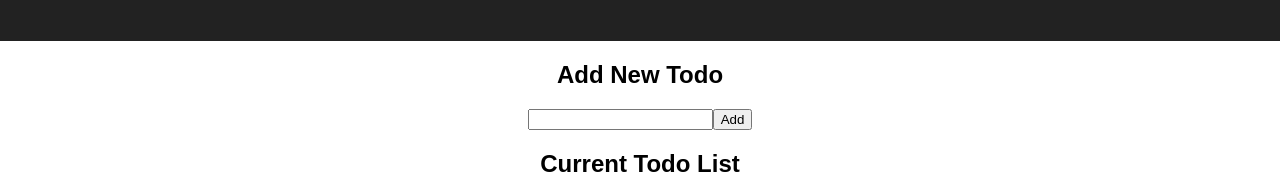
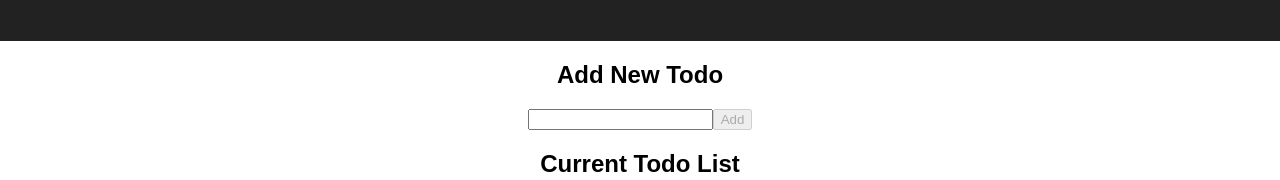
Before and after one commit to silent-conspiracy/react-todo, a React (Create React App) app: page / in a window 1280 px wide. Shown: the part 149-329 px from the top of the page. Built offline with nearby package versions, Linux system fonts and the light colour scheme.

Commit message:
Demonstrating conditional rendering

```diff
--- a/src/TodoInput.js
+++ b/src/TodoInput.js
@@ -1,18 +1,42 @@
 import React from 'react';
 
 class TodoInput extends React.Component {
+  constructor(props) {
+    super(props);
+    this.state = {
+      inputValue: ""
+    }
+  }
+
+  handleChange() {
+    let todo = this.refs._todoInput.value;
+    this.setState({
+      inputValue: todo
+    })
+  }
 
   addTodoList() {
-    let todo = this.refs._todoInput.value;
-    this.props.addFunction(todo);
+    this.props.addFunction(this.state.inputValue);
+    this.setState({
+      inputValue: ""
+    });
+    this.refs._todoInput.value = "";
+  }
+
+  renderButton() {;
+    if (this.state.inputValue) {
+      return (<button onClick={this.addTodoList.bind(this)}>Add</button>);
+    } else {
+      return (<button disabled="true">Add</button>);
+    }
   }
 
   render() {
     return (
       <div>
         {this.props.children}
-        <input ref="_todoInput" type="text" />
-        <button onClick={this.addTodoList.bind(this)}>Add</button>
+        <input ref="_todoInput" type="text" onChange={this.handleChange.bind(this)} />
+        {this.renderButton()}
       </div>
     )
   }
```
